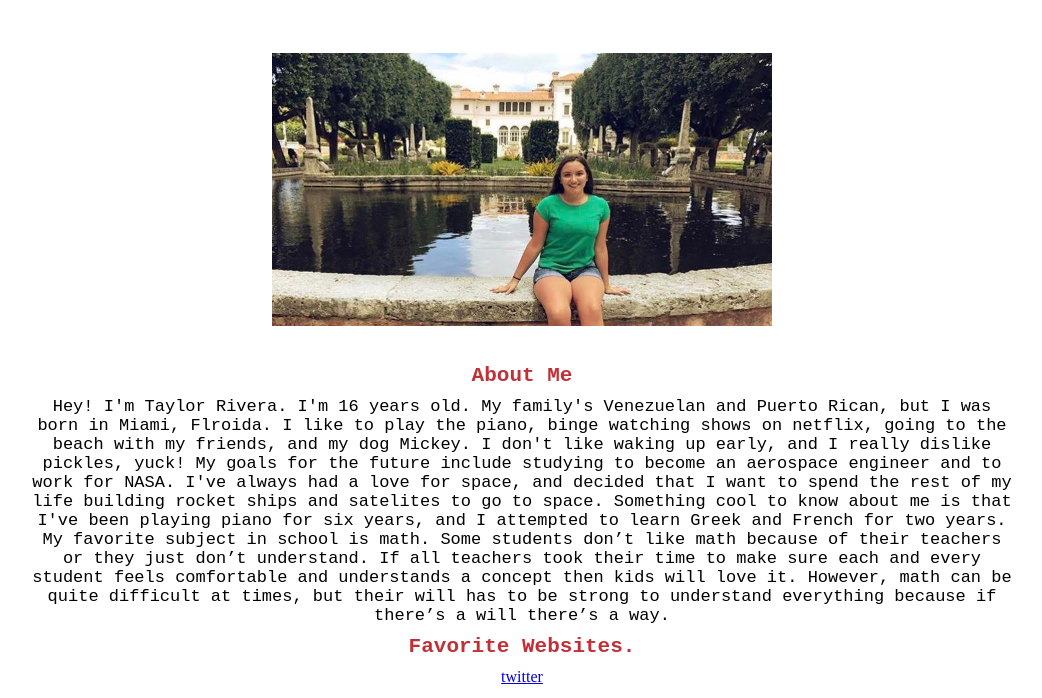
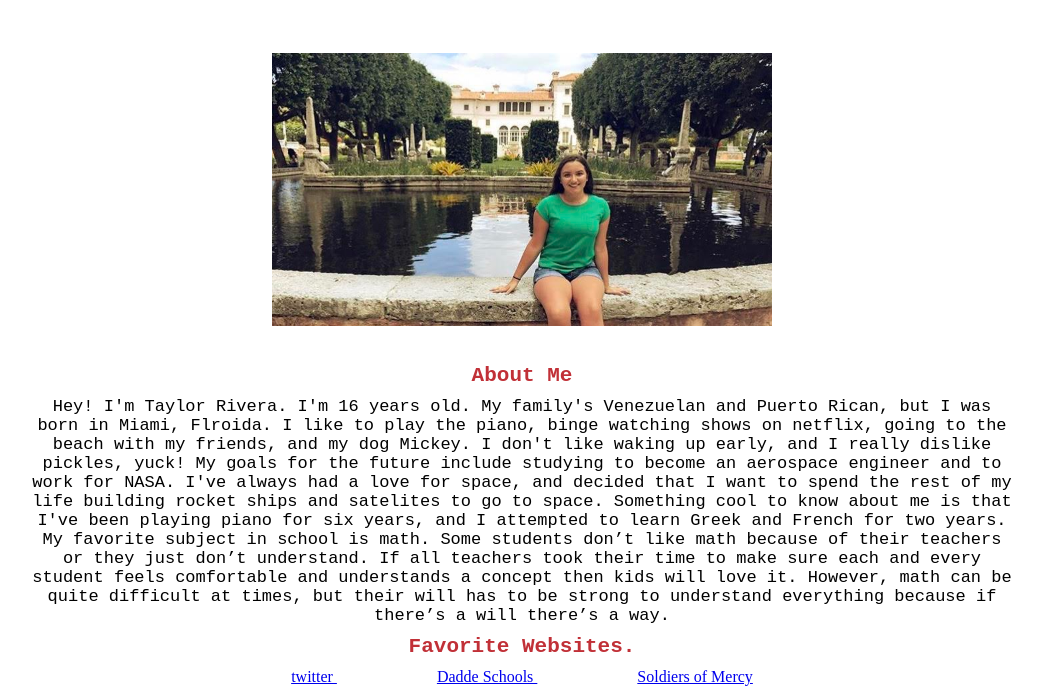
Before and after one commit to TaylorRivera/TaylorRivera.github.io, a plain HTML site: page index.html in a window 1280 px wide. Shown: the part 102-800 px from the top of the page, without its empty margins (118-1160 px from the left). Drawn offline with Linux system fonts and the light colour scheme.

Commit message:
added websites

```diff
--- a/index.html
+++ b/index.html
@@ -18,8 +18,10 @@
     <p>   Hey! I'm Taylor Rivera.  I'm 16 years old.  My family's Venezuelan and Puerto Rican, but I was born in Miami, Flroida.  I like to play the piano, binge watching shows on netflix, going to the beach with my friends, and my dog Mickey.  I don't like waking up early, and I really dislike pickles, yuck!  My goals for the future include studying to become an aerospace engineer and to work for NASA.  I've always had a love for space, and decided that I want to spend the rest of my life building rocket ships and satelites to go to space.  Something cool to know about me is that I've been playing piano for six years, and I attempted to learn Greek and French for two years.  My favorite subject in school is math.  Some students don’t like math because of their teachers or they just don’t understand.  If all teachers took their time to make sure each and every student feels comfortable and understands a concept then kids will love it.  However, math can be quite difficult at times, but their will has to be strong to understand everything because if there’s a will there’s a way.  </p>
 
     <h2> Favorite Websites. </h2>
-<a href= "https://twitter.com/?lang=en" > twitter </a> <p>
-<a href= ""
+      <a href= "https://twitter.com/?lang=en" > twitter </a>
+      <a href= "http://www2.dadeschools.net/" > Dadde Schools </a>
+      <a href= "https://www.soldiersofmercy.org/"> Soldiers of Mercy  </a> <br>
+
 
   </BODY>
 
```
